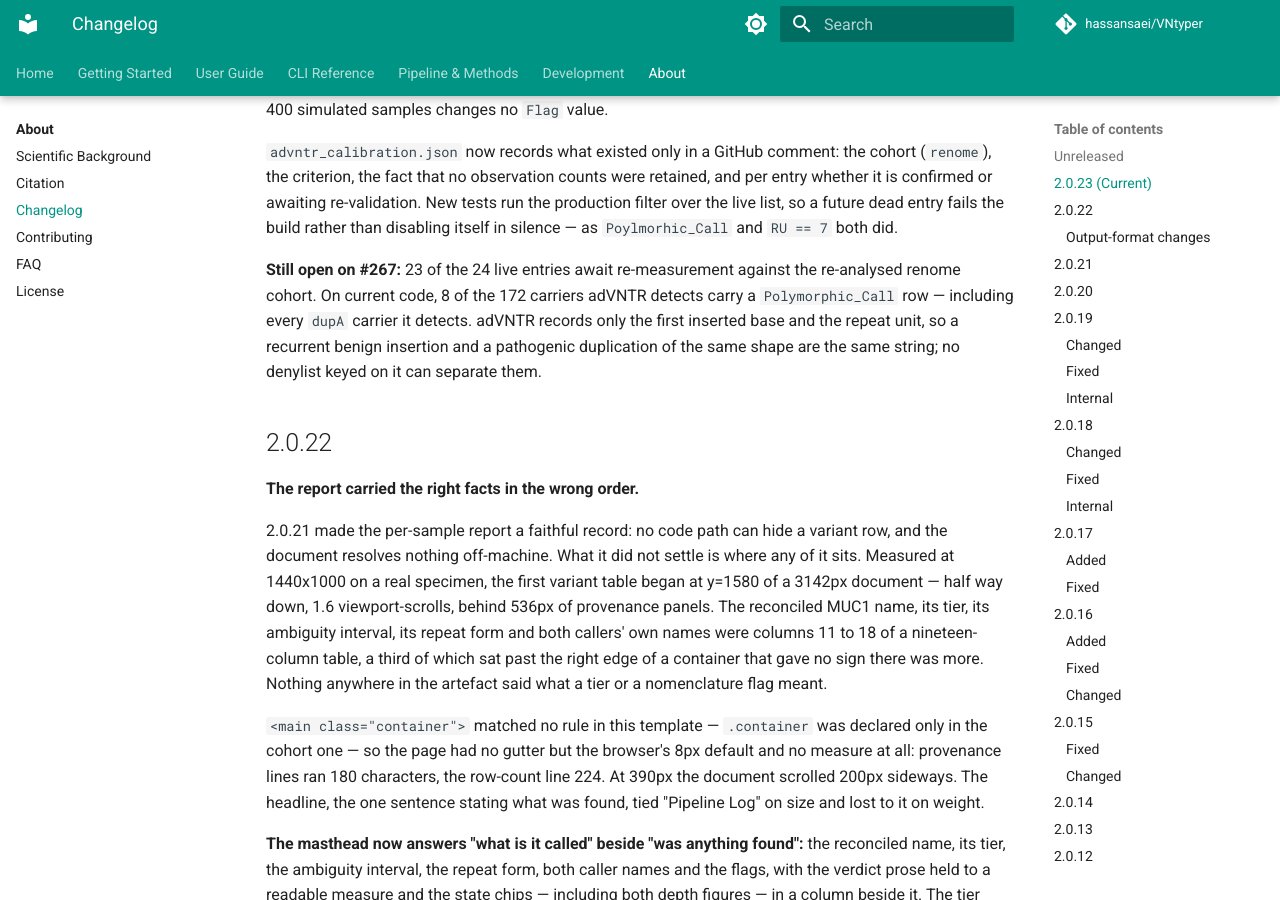
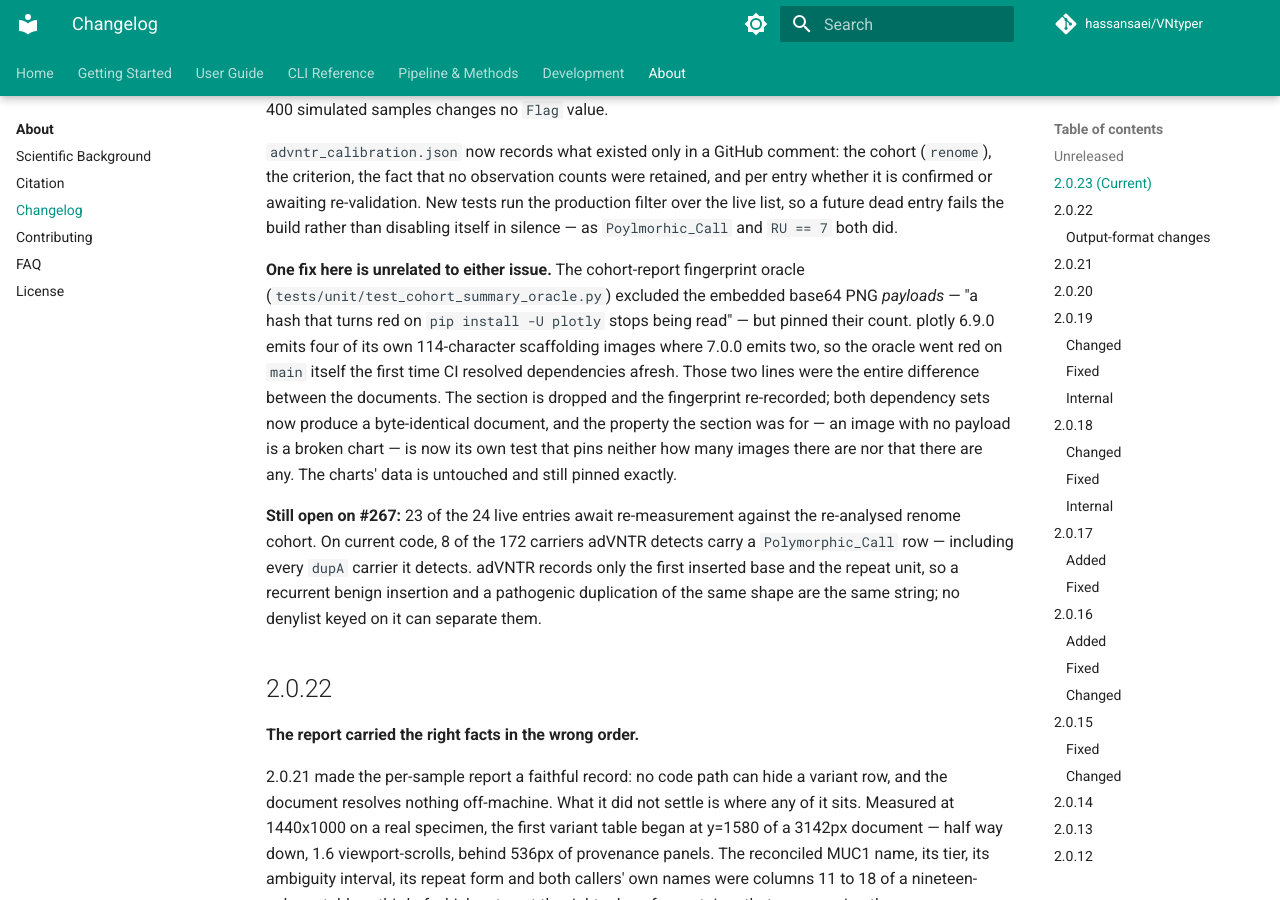
Before and after one commit to hassansaei/VNtyper, an MkDocs documentation site: the page built from docs/about/changelog.md, in a window 1280 px wide and 900 px high, scrolled down 1114 px. Built offline with MkDocs 1.6.1 and Material for MkDocs 9.7.7, drawn with Linux system fonts in a browser that asks for light colours; comment, search, counter and statistics services are not loaded.

```diff
--- a/docs/about/changelog.md
+++ b/docs/about/changelog.md
@@ -51,6 +51,17 @@ twice. Replaying both lists over the adVNTR output of all 400 simulated samples
 whether it is confirmed or awaiting re-validation. New tests run the production filter over
 the live list, so a future dead entry fails the build rather than disabling itself in
 silence — as `Poylmorhic_Call` and `RU == 7` both did.
+
+**One fix here is unrelated to either issue.** The cohort-report fingerprint oracle
+(`tests/unit/test_cohort_summary_oracle.py`) excluded the embedded base64 PNG *payloads* —
+"a hash that turns red on `pip install -U plotly` stops being read" — but pinned their
+count. plotly 6.9.0 emits four of its own 114-character scaffolding images where 7.0.0
+emits two, so the oracle went red on `main` itself the first time CI resolved dependencies
+afresh. Those two lines were the entire difference between the documents. The section is
+dropped and the fingerprint re-recorded; both dependency sets now produce a byte-identical
+document, and the property the section was for — an image with no payload is a broken chart
+— is now its own test that pins neither how many images there are nor that there are any.
+The charts' data is untouched and still pinned exactly.
 
 **Still open on #267:** 23 of the 24 live entries await re-measurement against the
 re-analysed renome cohort. On current code, 8 of the 172 carriers adVNTR detects carry a
```
Also changed, not shown: AGENTS.md (+22 -0 lines), 1 other file.
